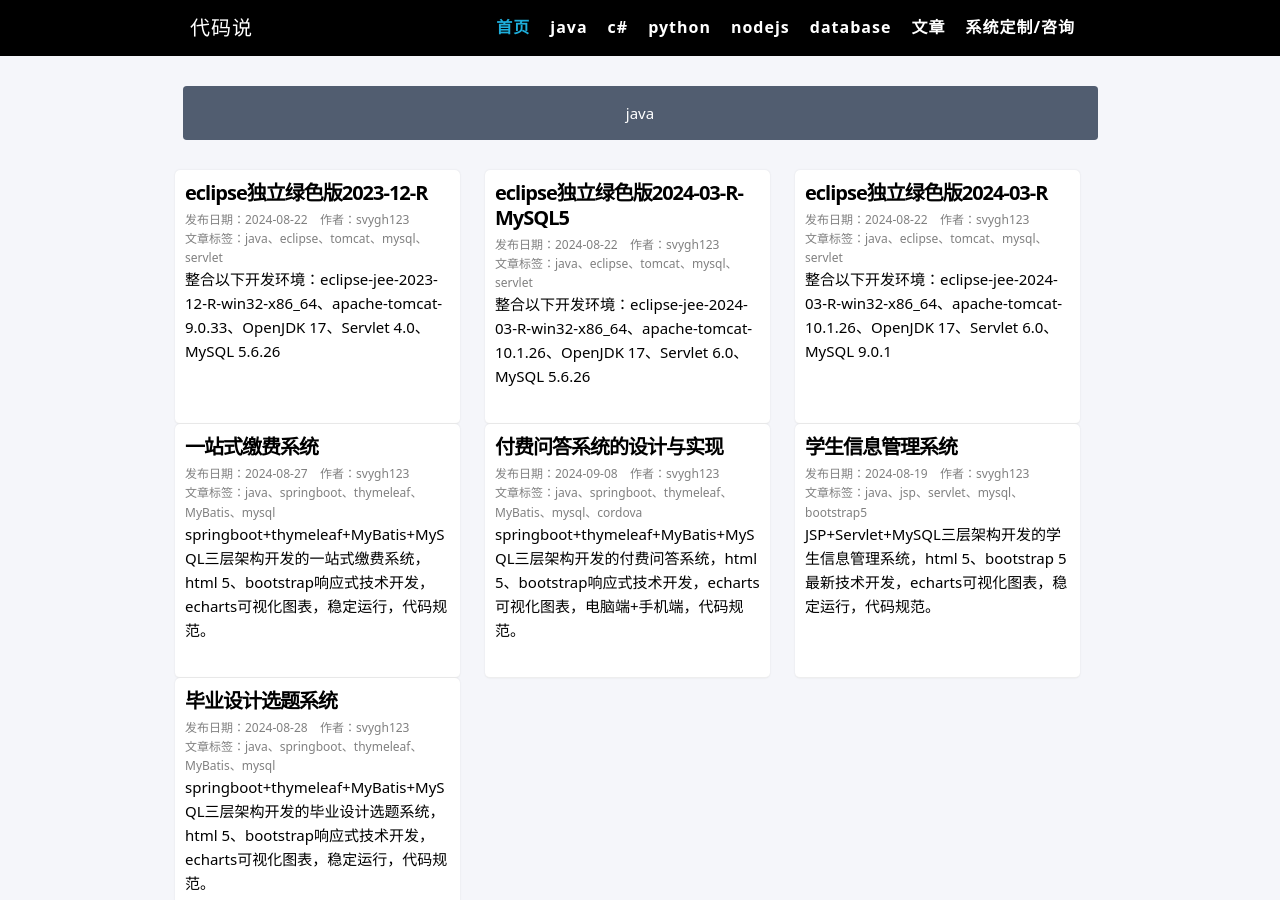
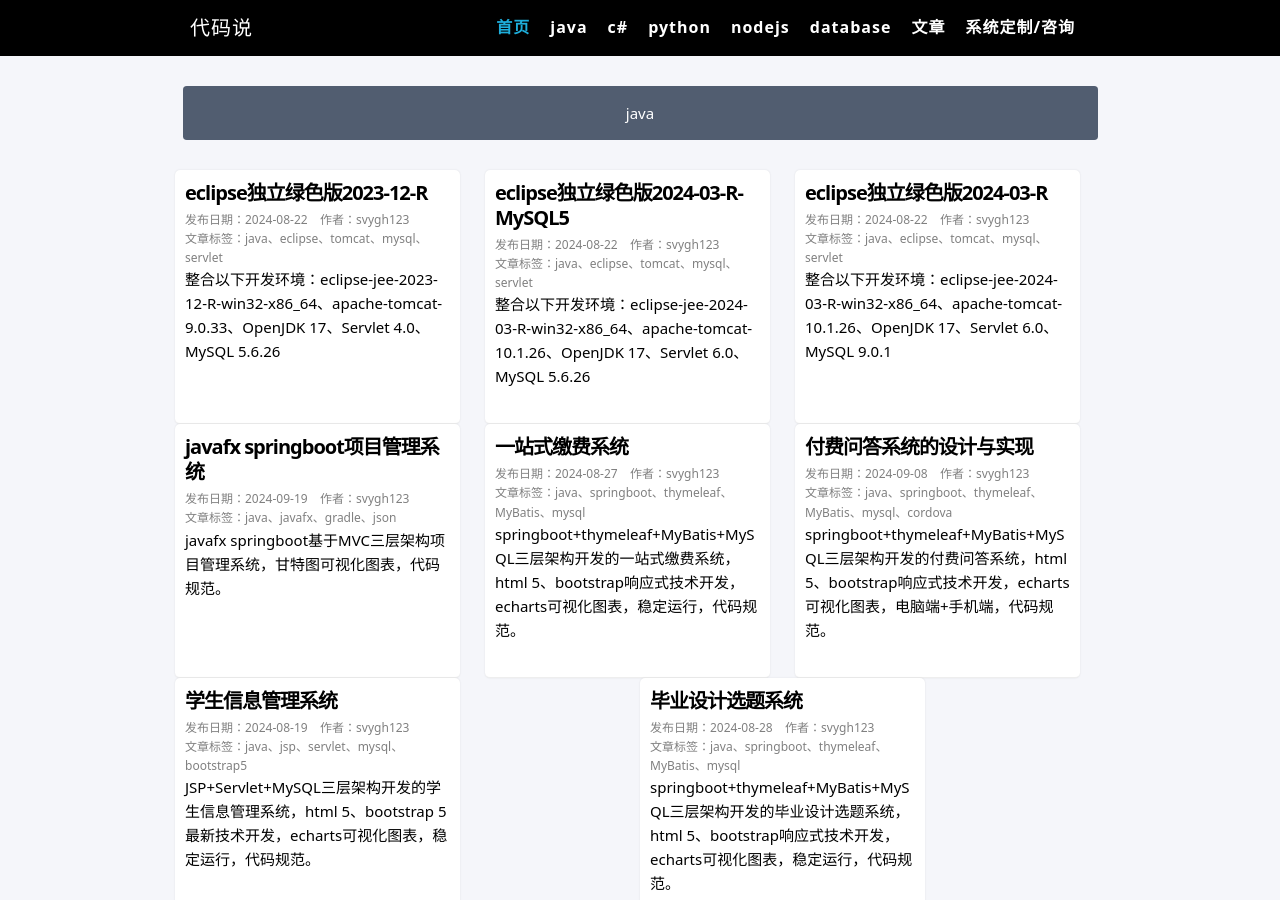
Before and after one commit to svygh123/svygh123.github.io, a Jekyll site: the page index.html, which Jekyll copies as it is, in a window 1280 px wide and 900 px high. Built offline with Jekyll 4.4.1, drawn with Linux system fonts in a browser that asks for light colours; Markdown is read by kramdown in place of the engine named in the settings; comment, search, counter and statistics services are not loaded.

Commit message:
增加javafx springboot项目管理系统

```diff
--- a/index.html
+++ b/index.html
@@ -80,6 +80,17 @@
                           <div class="info">发布日期：2024-08-22&nbsp;&nbsp;&nbsp;&nbsp;作者：svygh123</div>
                           <div class="info">文章标签：java、eclipse、tomcat、mysql、servlet</div>
                           <p>整合以下开发环境：eclipse-jee-2024-03-R-win32-x86_64、apache-tomcat-10.1.26、OpenJDK 17、Servlet 6.0、MySQL 9.0.1</p>
+                      </div>
+                  </div>
+              </a>
+              <hr>
+              <a class="four columns bb-1 mb-15 item" href="post/javafx%20springboot项目管理系统.html">
+                  <div class="card h-100">
+                      <div class="card-body">
+                          <h2 class="card-header">javafx springboot项目管理系统</h2>
+                          <div class="info">发布日期：2024-09-19&nbsp;&nbsp;&nbsp;&nbsp;作者：svygh123</div>
+                          <div class="info">文章标签：java、javafx、gradle、json</div>
+                          <p>javafx springboot基于MVC三层架构项目管理系统，甘特图可视化图表，代码规范。</p>
                       </div>
                   </div>
               </a>
```
Also changed, not shown: post/javafx springboot项目管理系统.html (added, +95 -0 lines).
